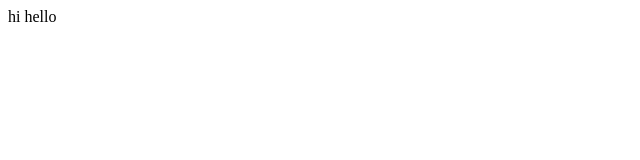
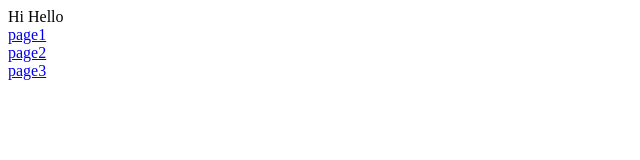
Before and after one commit to DataMinig/test, a plain HTML site: page index.html in a window 1280 px wide. Shown: the whole page, without its empty margins (0-640 px from the left). Drawn offline with Linux system fonts and the light colour scheme.

Commit message:
linking page

```diff
--- a/index.html
+++ b/index.html
@@ -1,6 +1,9 @@
 <html>
 
 <body>
-    hi hello
+    Hi Hello
+    <br/><a href="page1.html">page1</a>
+    <br/><a href="page2.html">page2</a>
+    <br/><a href="page3.html">page3</a>
 </body>
 </html>
```
